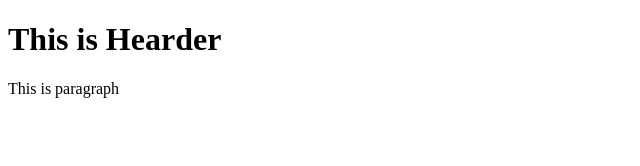
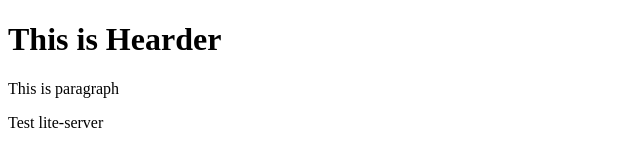
Before and after one commit to pankajsethia2050/BootStrap_course, a website: page index.html in a window 1280 px wide. Shown: the whole page, without its empty margins (0-640 px from the left). Drawn offline with Linux system fonts and the light colour scheme.

Commit message:
added lite-server module to project

```diff
--- a/index.html
+++ b/index.html
@@ -6,5 +6,6 @@
     <body>
         <h1>This is Hearder</h1>
         <p>This is paragraph</p>
+        <p>Test lite-server</p>
     </body>
 </html>
```
Also changed, not shown: package.json (added, +24 -0 lines), 2 other files.
